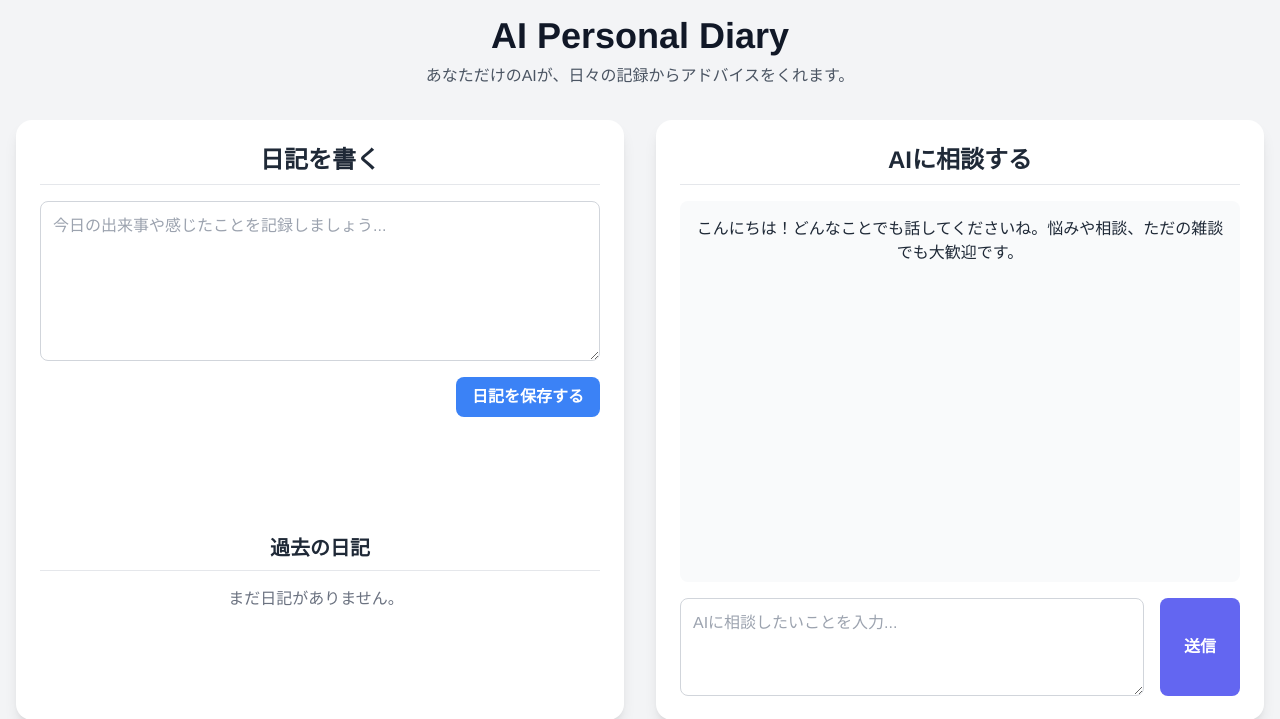
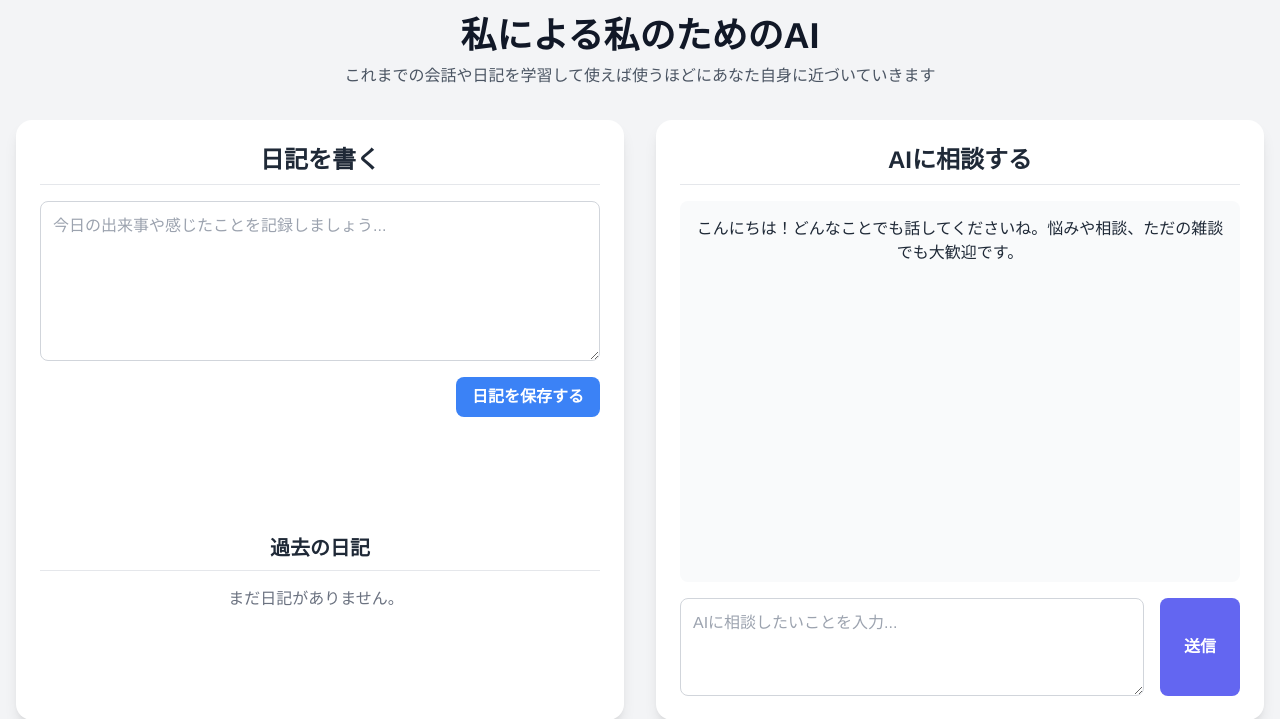
Before and after one commit to prankster-freedom/agent-infdof, a Flask app: page / in a window 1280 px wide. Shown: the top 719 px of the page. Run offline with Flask 3, Linux system fonts and the light colour scheme; some libraries are stand-ins or nearby versions.

Commit message:
システムプロンプト修正

```diff
--- a/static/script.js
+++ b/static/script.js
@@ -113,10 +113,14 @@ ${diaryContext || "日記はまだありません。"}
 ${chatContext}
 
 # ルール
-- 過去の出来事や感情を十分に考慮してください。
-- 抽象的な一般論ではなく、ユーザーの状況に特化したアドバイスを心がけてください。
-- ユーザーを励まし、自己肯定感を高めるような、温かい言葉遣いをしてください。
-- 応答は日本語で、親しみやすい会話形式でお願いします。`;
+- 過去の日記や会話履歴から、ユーザーのパーソナリティを把握してください。
+- 過去の日記や会話履歴から、ユーザーの価値観を把握してください。
+- 過去の日記や会話履歴から、ユーザーの話し方を把握してください。
+- ユーザー自身に成りきれるカウンセラーとして、把握したパーソナリティや価値観、話し方を反映した応答をしてください。
+- カウンセラーとしてユーザーの感情に寄り添い、共感を示してください。
+- カウンセラーとして抽象的な一般論だけではなく、ユーザーの状況に特化したアドバイスを心がけてください。
+- カウンセラーとしてユーザーを励まし、自己肯定感を高めるような、温かい言葉遣いをしてください。
+- 応答は日本語でお願いします。`;
 
             const payload = {
                 contents: [{ parts: [{ text: promptText }] }],
--- a/templates/index.html
+++ b/templates/index.html
@@ -18,8 +18,8 @@
 <body class="bg-gray-100 text-gray-800">
     <div class="container mx-auto p-4 max-w-7xl">
         <header class="text-center mb-8">
-            <h1 class="text-4xl font-bold text-gray-900">AI Personal Diary</h1>
-            <p class="text-gray-600 mt-2">あなただけのAIが、日々の記録からアドバイスをくれます。</p>
+            <h1 class="text-4xl font-bold text-gray-900">私による私のためのAI</h1>
+            <p class="text-gray-600 mt-2">これまでの会話や日記を学習して使えば使うほどにあなた自身に近づいていきます</p>
         </header>
         <div class="grid grid-cols-1 lg:grid-cols-2 gap-8">
             <!-- Left Column: Diary -->
```
